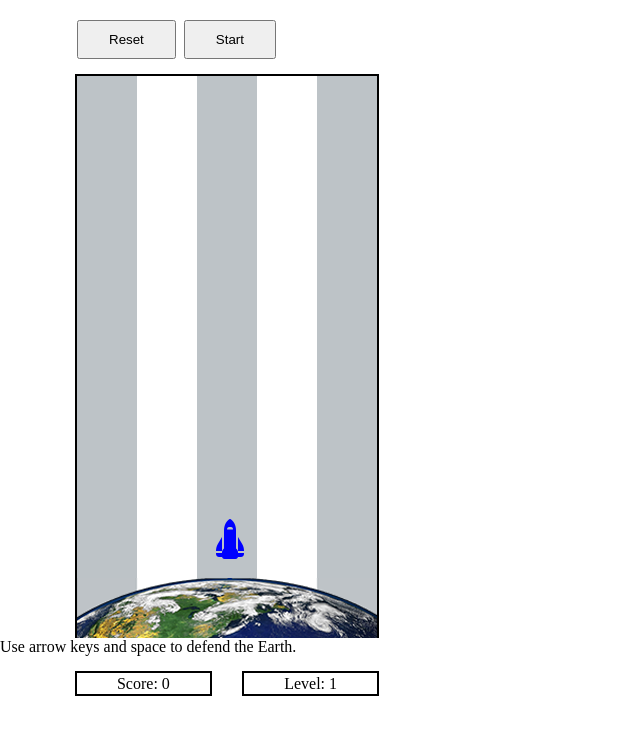
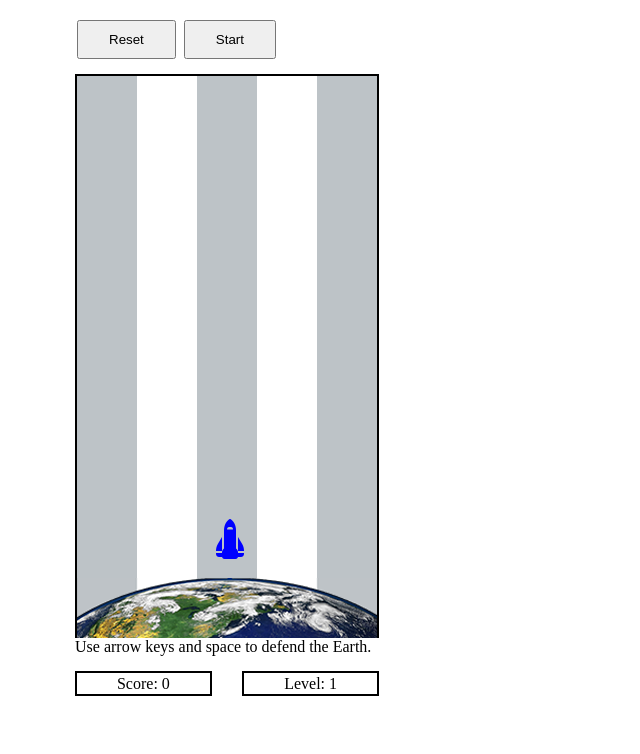
Before and after one commit to mmurph24/practice, a plain HTML site: page Asteroids/index.html in a window 1280 px wide. Shown: the whole page, without its empty margins (0-640 px from the left). Drawn offline with nearby package versions, Linux system fonts and the light colour scheme.

Commit message:
Update styles.css

```diff
--- a/Asteroids/styles.css
+++ b/Asteroids/styles.css
@@ -86,7 +86,7 @@ button {
 .end-game-message {
   font-size: 36px;
   text-align: center;
-  margin-top: 50px;
+  margin-top: 60px;
 }
 
 .earth {
@@ -112,3 +112,8 @@ button {
   text-align: center;
   line-height: 12px;
 }
+
+.explanation {
+  margin-left: 75px;
+  text-align: center;
+}
```
